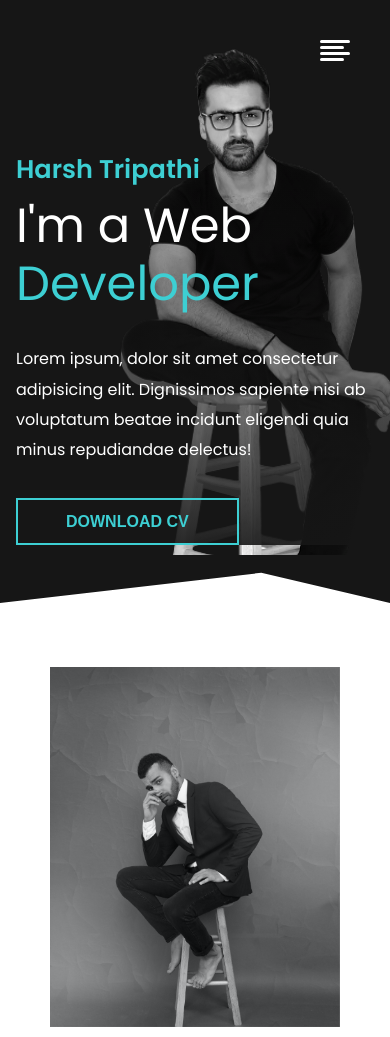
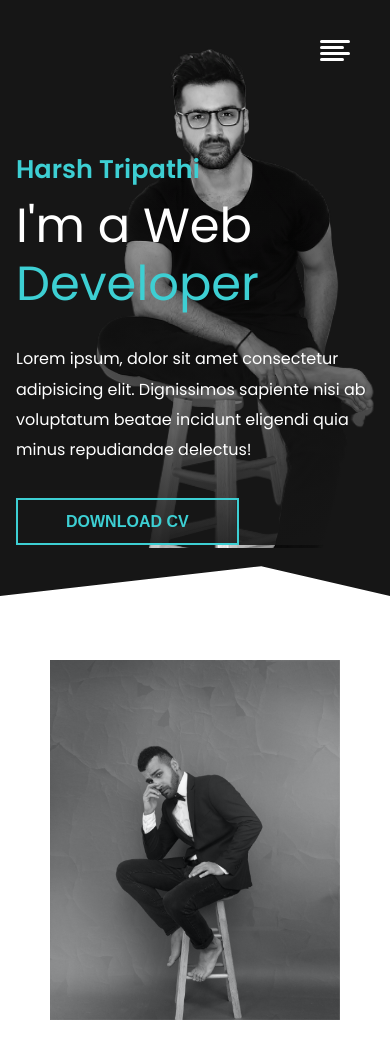
Before and after one commit to hars123h/harsh-tripathi.github.io, a plain HTML site: page index.html in a window 390 px wide. Shown: the top 1037 px of the page. Drawn offline with nearby package versions, Linux system fonts and the light colour scheme.

Commit message:
fix the responsive issue

```diff
--- a/css/style.css
+++ b/css/style.css
@@ -604,8 +604,13 @@ footer .copyright {
     }
     .hero .left {
         /* margin-top: -5rem; */
-        margin-right: -8rem;
+        margin-right: -5rem;
         padding-bottom: 3rem;
+    }
+
+   .hero .left img {
+    width: 280px;
+    height: 500px;
     }
     .about-inner-wrap {
         flex-direction: column;
@@ -643,3 +648,10 @@ footer .copyright {
         grid-template-columns: repeat(1, 1fr);
     }
 }
+
+@media (max-width:350px) {
+    .hero .left {
+        /* margin-top: -5rem; */
+        margin-right: -3rem;
+    }
+}
```
